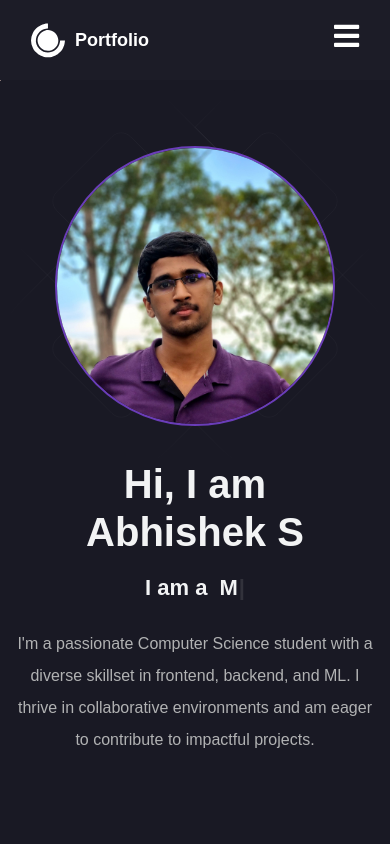
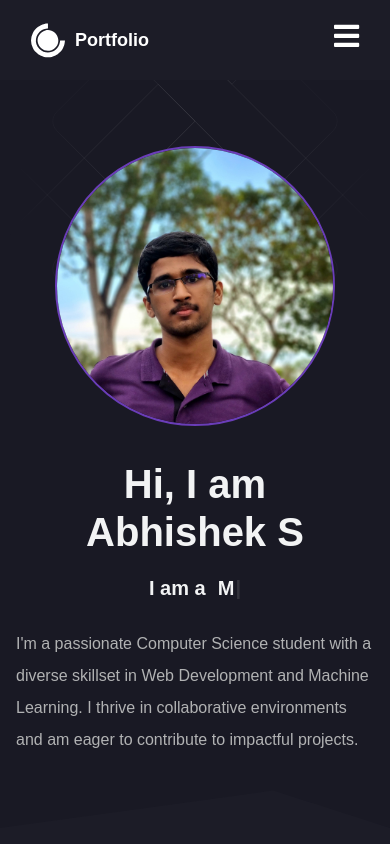
Before and after one commit to abhi-s-03/Portfolio, a React (Vite) app: page / in a window 390 px wide. Shown: the top 844 px of the page. Built offline with nearby package versions, Linux system fonts and the light colour scheme.

Commit message:
Update CSS styles in Hero, Contact, Exp, and Project components

```diff
--- a/src/components/Hero/hero.css
+++ b/src/components/Hero/hero.css
@@ -2,15 +2,13 @@
   background: #191924;
   display: flex;
   justify-content: center;
-  position: relative;
   padding: 80px 30px;
   @media (max-width: 960px) {
-    padding: 66px 16px;
+    padding: 66px 16px 0 16px;
   }
   @media (max-width: 640) {
     padding: 32px 16px;
   }
-  z-index: 1;
   clip-path: polygon(0 0, 100% 0, 100% 100%, 70% 95%, 0 100%);
 }
 
@@ -74,7 +72,7 @@
     text-align: center;
   }
   @media (max-width: 640px) {
-    font-size: 22px;
+    font-size: 20px;
     line-height: 48px;
     margin-bottom: 16px;
   }
@@ -87,7 +85,9 @@
   color: #b1b2b3;
 
   @media (max-width: 960px) {
-    text-align: center;
+    display: flex;
+    justify-content: center;
+    align-items: center;
   }
 
   @media (max-width: 640px) {
--- a/src/components/contact/contact.css
+++ b/src/components/contact/contact.css
@@ -4,7 +4,7 @@
   justify-content: center;
   position: relative;
   align-items: center;
-  padding-bottom: 80px;
+  padding-bottom: 135px;
 }
 
 .contact-desc {
--- a/src/components/exp/exp.css
+++ b/src/components/exp/exp.css
@@ -6,7 +6,4 @@
   z-index: 1;
   align-items: center;
   padding: 0px 0px 80px 0px;
-  @media (max-width: 960px) {
-    padding: 0px;
-  }
 }
--- a/src/components/project/project.css
+++ b/src/components/project/project.css
@@ -49,6 +49,8 @@
   flex-wrap: wrap;
   gap: 8px;
   margin-top: 4px;
+  min-height: 44px;
+  max-height: 44px;
 }
 
 .tag {
@@ -64,7 +66,6 @@
   width: 100%;
   display: flex;
   flex-direction: column;
-  gap: 0px;
   padding: 0px 2px;
 }
 
@@ -80,13 +81,15 @@
   color: #b1b2b3;
   overflow: hidden;
   margin-top: 8px;
+  min-height:94px;
+  max-height:94px;
 }
 
 .project-link {
   display: flex;
   justify-content: space-between;
   align-content: end;
-  margin: 24px 0px;
+  margin: 20px 0px;
   gap: 12px;
 }
 
--- a/src/data/data.js
+++ b/src/data/data.js
@@ -15,7 +15,7 @@ export const Bio = {
   name: "Abhishek S",
   roles: ["Front-end Developer", "ML Enthusiast", "Programmer"],
   description:
-    "I'm a passionate Computer Science student with a diverse skillset in frontend, backend, and ML. I thrive in collaborative environments and am eager to contribute to impactful projects.",
+    "I'm a passionate Computer Science student with a diverse skillset in Web Development and Machine Learning. I thrive in collaborative environments and am eager to contribute to impactful projects.",
   github: "https://github.com/abhi-s-03",
   resume:
     "https://drive.google.com/file/d/1jKycceGmhfWG-uoX1WjkshNqjVC_sYj2/view?usp=sharing",
@@ -220,7 +220,7 @@ export const projects = [
     id: 3,
     title: "Library Management System",
     description:
-      "A library management system with a database of books and users. Users can borrow and return books.•	Successfully integrated key features like dashboard, book issue and return, authentication and book management.",
+      "A library management system with a database of books and users. Integrated features like dashboard, book issue and return, authentication and book management.",
     image: lms,
     tags: ["React Js", "Node Js", "PostgreSQL"],
     github: "https://github.com/abhi-s-03/Library-Management-System",
@@ -248,7 +248,7 @@ export const projects = [
     id: 6,
     title: "Wizlet",
     description:
-      "A personal finance management app. Users can create an account to store their income and expenditure to get financial analytics. They can also set goals regarding thir expenditure. They can store their card and wallet details. Also goal can be set to limit their expense and increase the savings.",
+      "A personal finance management app limit their expense and increase the savings.",
     image: wizlet,
     tags: ["ElectronJS", "HTML", "CSS", "JavaScript", "Firebase"],
     github: "https://github.com/abhi-s-03/Wizlet",
```
